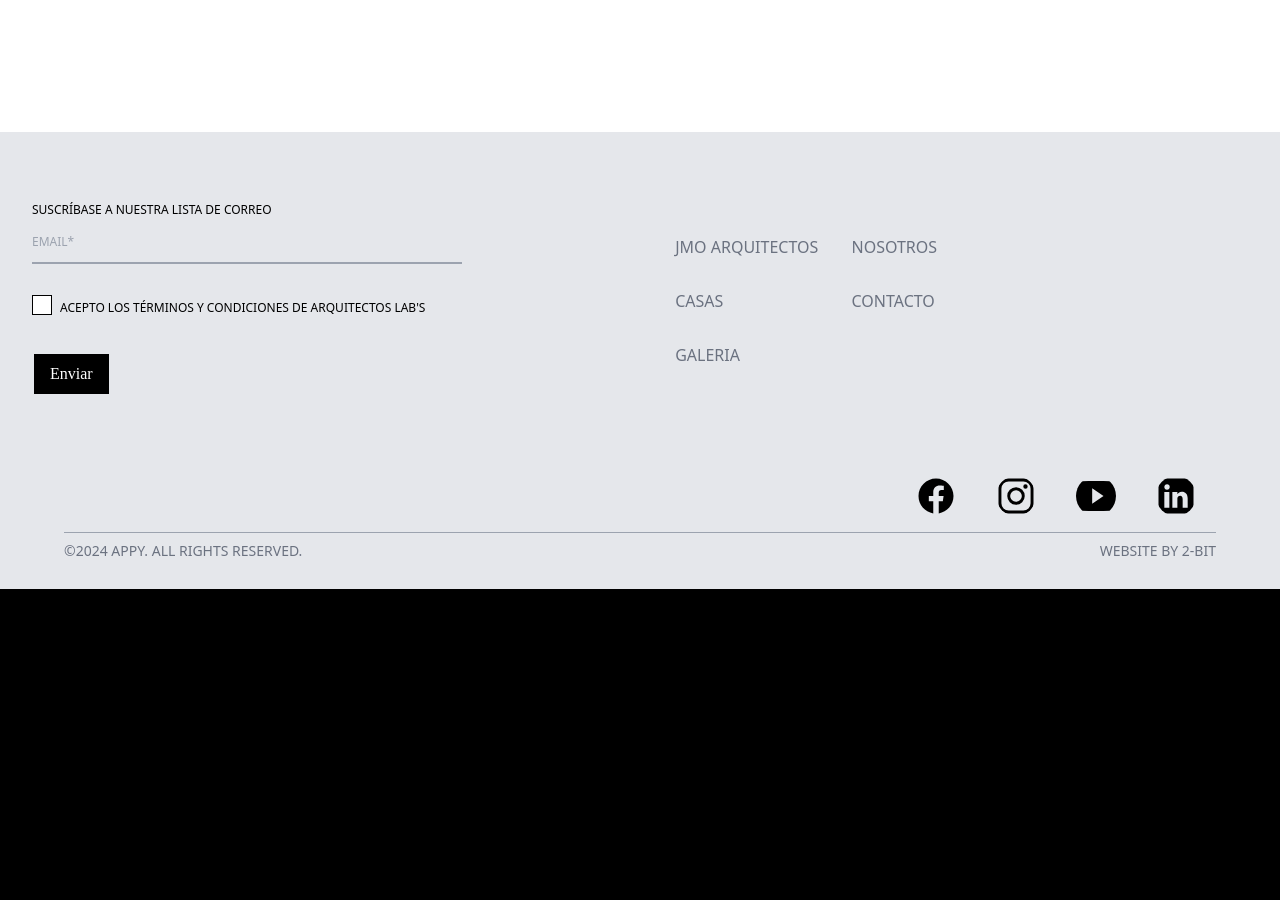
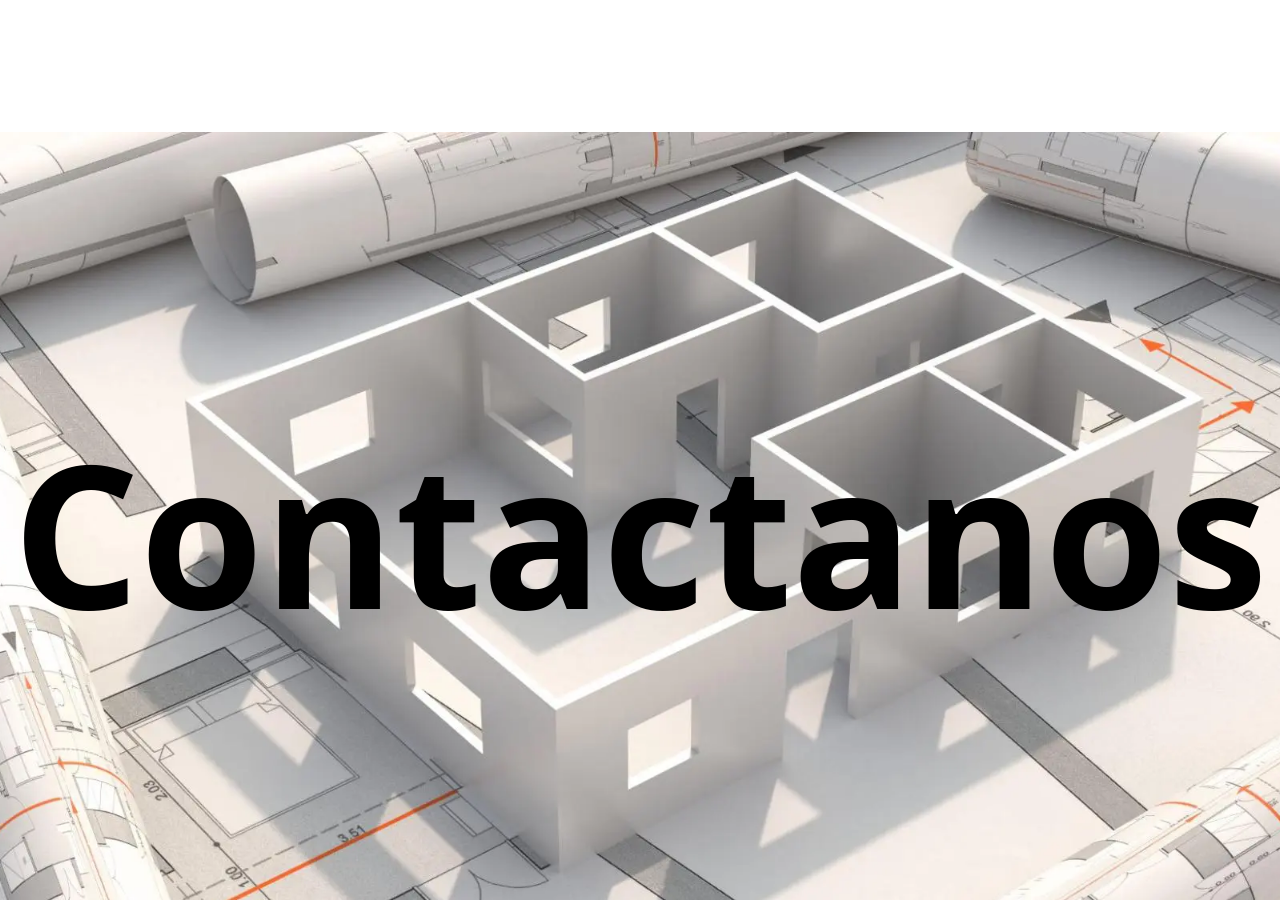
Before and after one commit to Sign0ret/JMO-landingpage, a Next.js app: page / in a window 1280 px wide. Shown: the part 11100-12000 px from the top of the page. Before the commit the page ends 11689 px from the top, so only its background shows below. Built offline with nearby package versions, Linux system fonts and the light colour scheme.

Commit message:
Contactanos y Casas

```diff
--- a/src/app/page.tsx
+++ b/src/app/page.tsx
@@ -8,6 +8,7 @@ import { Scrolling_H } from '@/components/component/scroll_hori'
 import { ComingSoon } from '@/components/component/coming_soon'
 import { Footer } from '@/components/component/footer'
 import { ScrollHeader } from '@/components/component/scroll_header'
+import Contactanos from '@/components/component/contactanos'
 
 export default function Home() {
   return (
@@ -37,13 +38,13 @@ export default function Home() {
           <Scrolling_H/>
         </section>
         <section className=''>
-          <div id='contacto' className='h-screen bg-white'>
+          <div className='h-screen bg-white'>
 
             <Present estiloPersonalizado='text-black w-full h-screen flex-col mt-8 text-center font-sans pt-10 justify-center'/>
 
           </div>
-          <section>
-
+          <section id='contacto'>
+          <Contactanos/>
           </section>
         </section>
         <footer id=''>
--- /dev/null
+++ b/src/components/component/contactanos.tsx
@@ -0,0 +1,16 @@
+'use client';
+import React from 'react'
+
+
+export default function Contactanos() {
+
+
+
+  return (
+
+    <div className='relative z-[-2] h-screen'>
+        <img src="maqueta.webp" alt="maqueta" className='object-cover w-full h-full absolute inset-0'/>
+        <div id='text' className='absolute text-7xl md:text-9xl lg:text-[200px] text-black font-bold top-1/2 left-1/2 transform -translate-x-1/2 -translate-y-1/2'>Contactanos</div>
+    </div>
+  )
+}
--- a/src/components/component/scroll_hori.tsx
+++ b/src/components/component/scroll_hori.tsx
@@ -24,11 +24,32 @@ export const Scrolling_H = () => {
  */
     return (
         <main className=''>
+            <div className=' text-white absolute left-[850px] text-6xl max-w-[500px] pt-72 space-y-[650px] z-[-2]'>
+                <div className=''>Esta casa es la de tus sueños ???
+                <br />
+                <a className='font-serif' href="https://www.instagram.com/jorgeblasquezjjbg_/">Soy un Link</a>
+                </div>
+                <div className=''>O esta ?
+                <br />
+                <a className='font-serif' href="https://www.instagram.com/jorgeblasquezjjbg_/">Soy un Link</a>
+                </div>
+                <div className=''>O esta ???
+                <br />
+                <a className='font-serif' href="https://www.instagram.com/jorgeblasquezjjbg_/">Soy un Link</a>
+                </div>
+                <div className=''>O estaaaaa !!!!
+                <br />
+                <a className='font-serif' href="https://www.instagram.com/jorgeblasquezjjbg_/">Soy un Link</a>
+                </div>
+            </div>
             <div className="sticky_parent">
+
                 {images.map((img, imgIndex) => (
                 <div key={imgIndex} className="sticky z-[-2]">
+
                     <div className="scroll_section">
                         <img className='hori-img' src={img} alt={`Image ${imgIndex + 1}`} />
+
                     </div>
                 </div>
                 ))}
```
Also changed, not shown: public/maqueta.webp (added).
